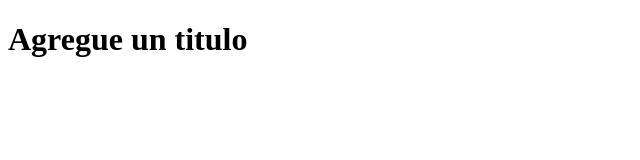
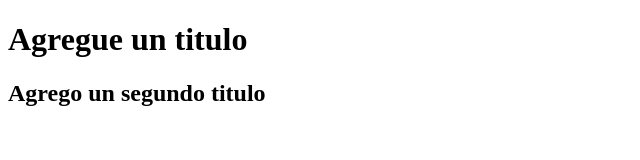
Before and after one commit to Vittori12/clase-git-1, a plain HTML site: page login.html in a window 1280 px wide. Shown: the whole page, without its empty margins (0-640 px from the left). Drawn offline with Linux system fonts and the light colour scheme.

Commit message:
Fix solucionado de merge conflict

```diff
--- a/login.html
+++ b/login.html
@@ -6,7 +6,9 @@
     <title>Document</title>
 </head>
 <body>
+
     <h1>Agregue un titulo</h1>
+    <h2>Agrego un segundo titulo</h2>
 
 </body>
 </html>
```
